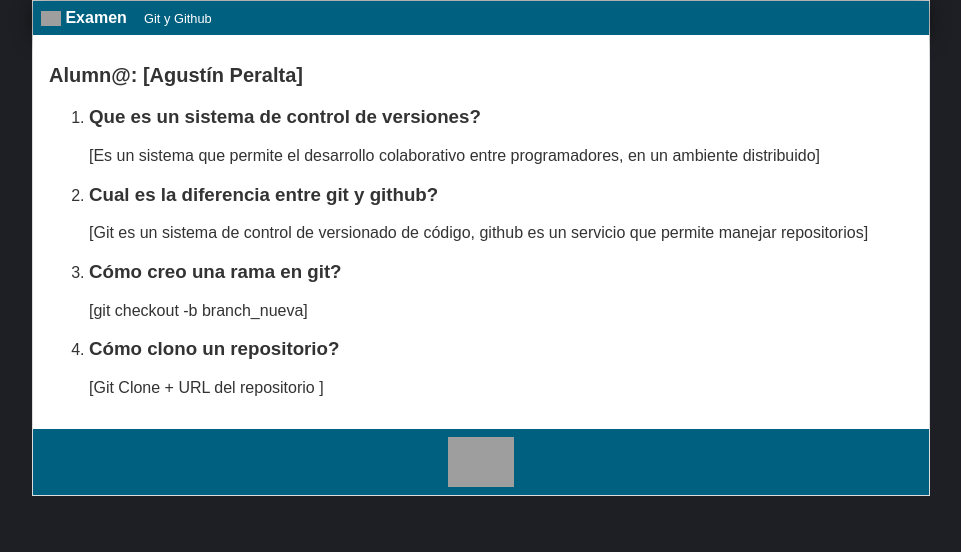
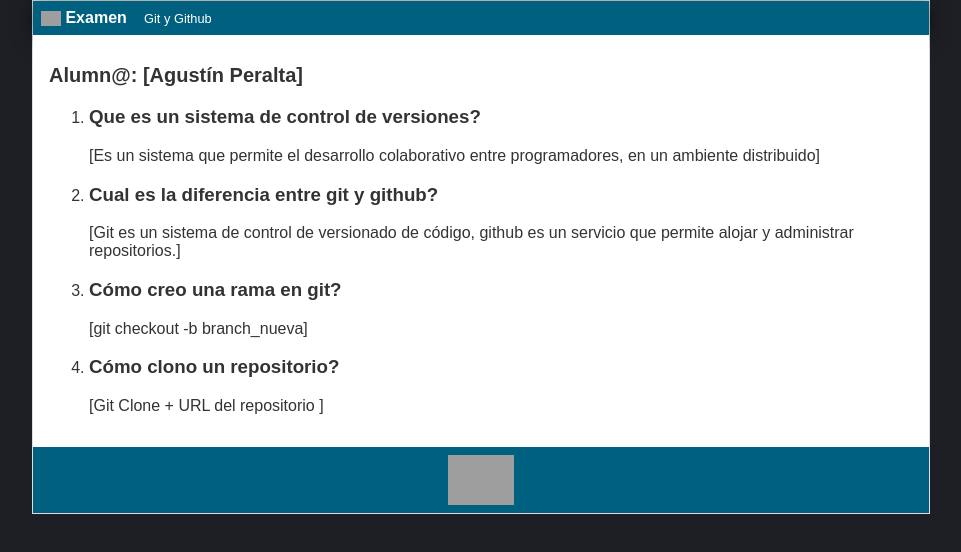
Before and after one commit to silvamariad/Desafio-Bootcamp-DevOps, a plain HTML site: page exercise/AgustínPeralta.html in a window 1280 px wide. Shown: the whole page, without its empty margins (159-1120 px from the left). Drawn offline with Linux system fonts and the light colour scheme; files that its build step writes are made by us from their sources; grey boxes are pictures that could not be loaded.

Commit message:
ADD: Respuesta 2

```diff
--- a/exercise/AgustínPeralta.html
+++ b/exercise/AgustínPeralta.html
@@ -23,7 +23,7 @@
                 </li>
                 <li>
                     <h3>Cual es la diferencia entre git y github?</h3>
-                    [Git es un sistema de control de versionado de código, github es un servicio que permite manejar repositorios]
+                    [Git es un sistema de control de versionado de código, github es un servicio que permite alojar y administrar repositorios.]
                 </li>
                 <li>
                     <h3>Cómo creo una rama en git?</h3>
```
